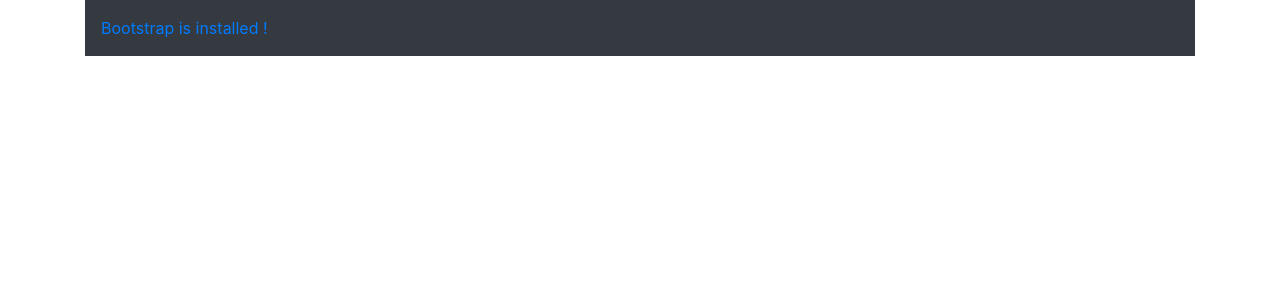
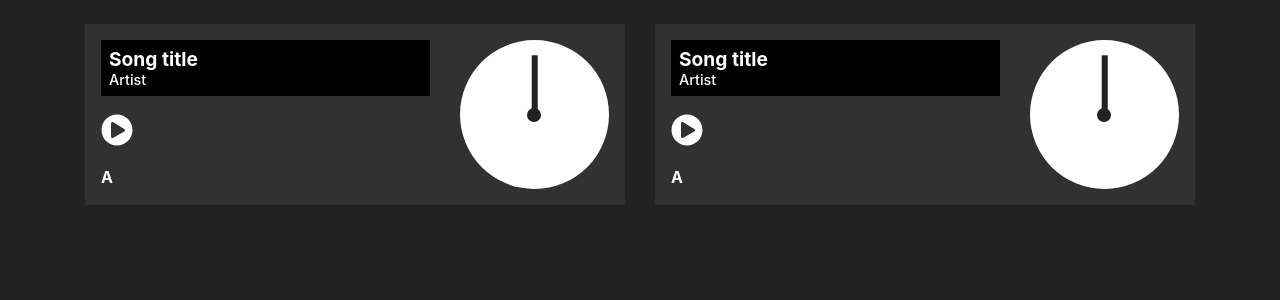
Before and after one commit to Toww/two-decks-player, a React (Create React App) app: page / in a window 1280 px wide. Shown: the top 300 px of the page. Built offline with nearby package versions, Linux system fonts and the light colour scheme.

Commit message:
Base deck layout + font-awesome installation

```diff
--- a/src/App.js
+++ b/src/App.js
@@ -1,17 +1,18 @@
 import React from "react";
-import './styles.scss'
-import { Container, Col, Row } from "react-bootstrap";
+import "./styles.scss";
+import { Row } from "react-bootstrap";
+import Layout from "./components/Layout";
+import Deck from "./components/Deck";
 
 function App() {
   return (
     <div className="App">
-      <Container>
-        <Col>
-          <Row className="bg-dark text-primary p-3">
-            Bootstrap is installed !
-          </Row>
-        </Col>
-      </Container>
+      <Layout>
+        <Row>
+          <Deck />
+          <Deck />
+        </Row>
+      </Layout>
     </div>
   );
 }
--- /dev/null
+++ b/src/components/Deck.js
@@ -0,0 +1,39 @@
+import React from "react";
+import { Row, Col } from "react-bootstrap";
+import { FontAwesomeIcon } from "@fortawesome/react-fontawesome";
+import { faPlayCircle } from "@fortawesome/free-solid-svg-icons";
+
+const Deck = () => {
+  return (
+    <Col className="">
+      <div className="deck p-3">
+        <Row>
+          <Col md={8}>
+            <div className="h-100 d-flex flex-column justify-content-between ">
+              <div className="bg-black p-2 d-flex flex-column justify-content-center">
+                <h1>Song title</h1>
+                <h2>Artist</h2>
+              </div>
+              <div className="m-0">
+                <FontAwesomeIcon icon={faPlayCircle} size="2x" />
+              </div>
+              <div className="m-0 align-bottom font-weight-bold">A</div>
+            </div>
+          </Col>
+          <Col md={4}>
+            <div className="deck-disc">
+              <div className="abs-container">
+                <div className="rel-container">
+                  <div className="marker"></div>
+                <div className="deck-disc-center"></div>
+                </div>
+              </div>
+            </div>
+          </Col>
+        </Row>
+      </div>
+    </Col>
+  );
+};
+
+export default Deck;
--- /dev/null
+++ b/src/components/Layout.js
@@ -0,0 +1,12 @@
+import React from "react";
+import { Container } from "react-bootstrap";
+
+const Layout = ({ children }) => {
+  return (
+    <Container className="mt-4">
+      {children}
+    </Container>
+  );
+};
+
+export default Layout;
--- a/src/styles.scss
+++ b/src/styles.scss
@@ -1,7 +1,97 @@
-// Custom bootstrap settings
+// =====Custom bootstrap settings =====
+$theme-colors: (
+  "black": #000000,
+  "dark": #222222,
+);
 
-// Importing Bootstrap default files
+// ===== Importing Bootstrap default files =====
 @import "../node_modules/bootstrap/scss/bootstrap";
 
+// ===== Custom non-bootstrap CSS =====
 
-// Custom non-bootstrap CSS
+//  ----- Sass Variables -----
+$dark: #222222;
+
+//  ----- GLOBAL STYLING -----
+
+body {
+  color: white;
+  background-color: $dark;
+}
+
+h1 {
+  margin: 0;
+  font-size: 1.2rem;
+  font-weight: bold;
+}
+
+h2 {
+  margin: 0;
+  font-size: 0.9rem;
+}
+
+// ----- DECK STYLING -----
+
+.deck {
+  background-color: #313131;
+}
+
+// Making a responsive circle by giving it a top & bottom padding
+// of 50%, so that it makes the height equal to the width (100%)
+.deck-disc {
+  position: relative;
+  display: flex;
+  justify-content: center;
+  align-items: center;
+  width: 100%;
+  height: 0;
+  padding: 50% 0;
+  border-radius: 50%;
+  color: $dark;
+  background: white;
+}
+
+// For better marker and inside disc positioning, we need them to be
+// absolute and have a relative container that is a bit smaller than
+// the disc. The padding of desk-disc makes it harder, so we create
+// an absolute container, and another relative container inside it.
+.deck-disc > .abs-container {
+  position: absolute;
+  width: 100%;
+  height: 100%;
+  padding: 10%;
+}
+
+.abs-container > .rel-container {
+  position: relative;
+  display: flex;
+  justify-content: center;
+  align-items: center;
+  width: 100%;
+  height: 100%;
+  transform: translateY(-3px); // To center the marker and circle
+}
+
+.rel-container > .marker {
+  position: absolute;
+  width: 50%;
+  // Height should be in pixels to avoid problems
+  // on inner circle centering with some viewport sizes
+  // making it and odd value (half pixel centering is impossible).
+  height: 6px;
+  top: 50%;
+  left: 0;
+  z-index: 20;
+  transform-origin: 100%; // To rotate the marker from the end and not the center
+  transform: rotate(90deg); // To start with a vertical marker (12 o clock)
+  background: $dark;
+}
+
+.rel-container > .deck-disc-center {
+  z-index: 20;
+  margin-top:6px;
+  width: 14px;
+  height: 14px;
+  border-radius: 50%;
+  background: $dark;
+}
```
Also changed, not shown: package.json (+6 -1 lines), 1 other file (tests, documents, lock files or other folders).
